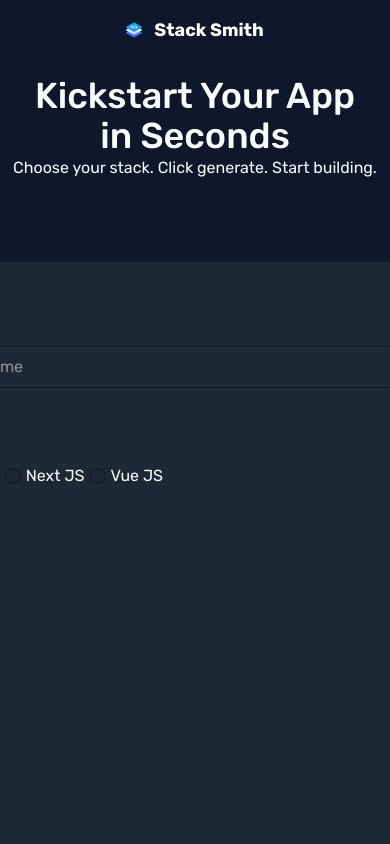
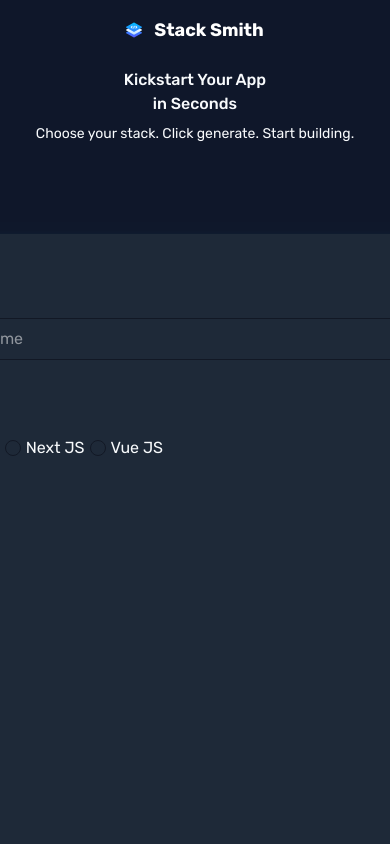
Before and after one commit to afsalshamsudeen/stacksmith, a React (Vite) app in the folder Client/: page / in a window 390 px wide. Shown: the top 844 px of the page. Built offline with nearby package versions, Linux system fonts and the light colour scheme; a web font is replaced by a local one.

Commit message:
applyed mediaquery for banner

```diff
--- a/Client/src/components/Banner.jsx
+++ b/Client/src/components/Banner.jsx
@@ -2,9 +2,9 @@
 
 const Banner = () => {
   return (
-    <div className='flex flex-col items-center justify-center text-slate-50 mt-4'>
-      <h1 className='text-center text-4xl font-medium'>Kickstart Your App<br/>in Seconds</h1>
-      <p className='m-0'>Choose your stack. Click generate. Start building.</p>
+    <div className='flex flex-col items-center justify-center text-slate-50 mt-2 md:mt-4'>
+      <h1 className='text-center text-2x1 font-medium md:text-4xl md:font-medium '>Kickstart Your App<br/>in Seconds</h1>
+      <p className='m-2 text-center text-sm md:text-2xl'>Choose your stack. Click generate. Start building.</p>
     </div>
   )
 }
```
